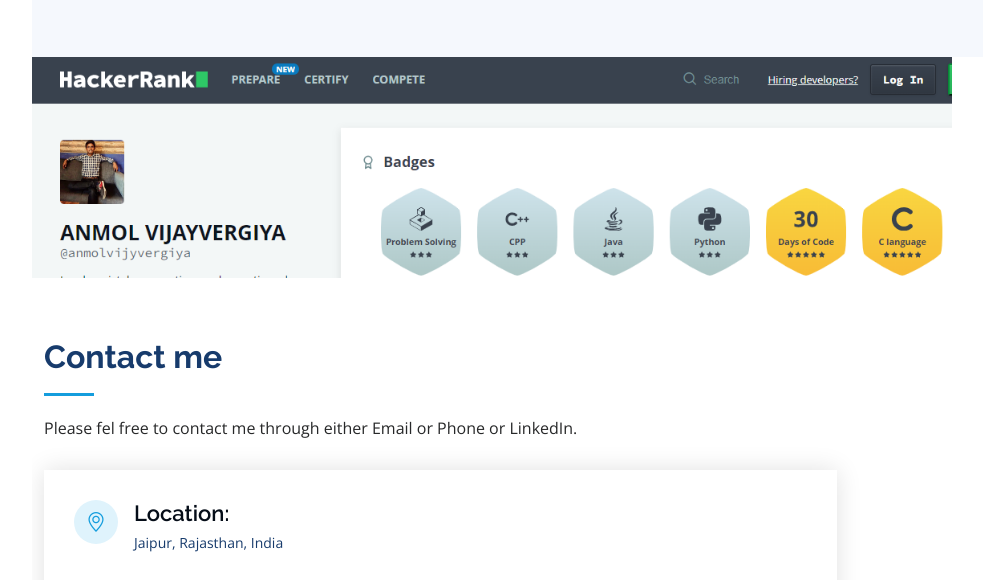
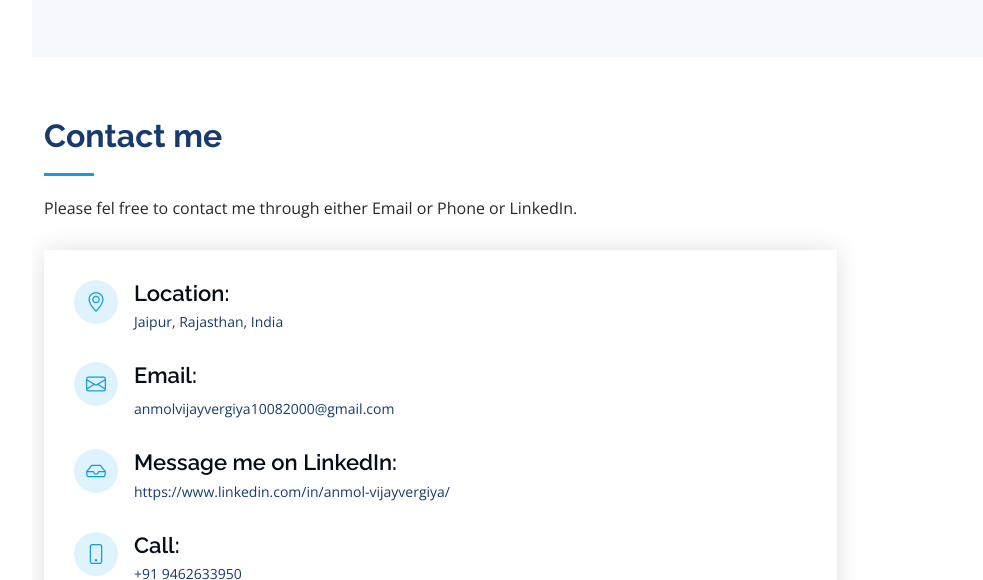
Before and after one commit to anmolvvg/Portfolio, a plain HTML site: page main.html in a window 1280 px wide. Shown: the part 2673-3253 px from the top of the page, without its empty margins (268-1251 px from the left). Drawn offline with nearby package versions, Linux system fonts and the light colour scheme; files whose address does not match are found by name.

Commit message:
Second file updated

```diff
--- a/main.html
+++ b/main.html
@@ -267,7 +267,7 @@ I interned as a Machine Learning intern at TCSion for a 3 month span where I dev
 
 
 
-    <img src="C:\Users\user\Documents\Portfolio\9.png" alt="image is not available" width="920px" height="300px" class="img-fluid">
+    <!--img src="C:\Users\user\Documents\Portfolio\9.png" alt="image is not available" width="920px" height="300px" class="img-fluid"-->
 
 
 
```
